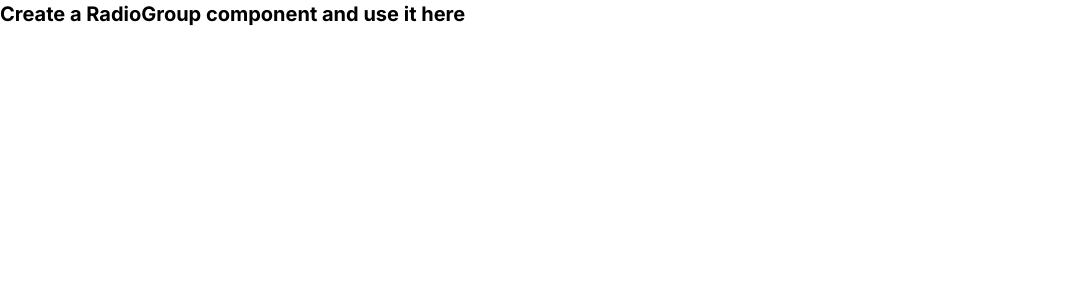
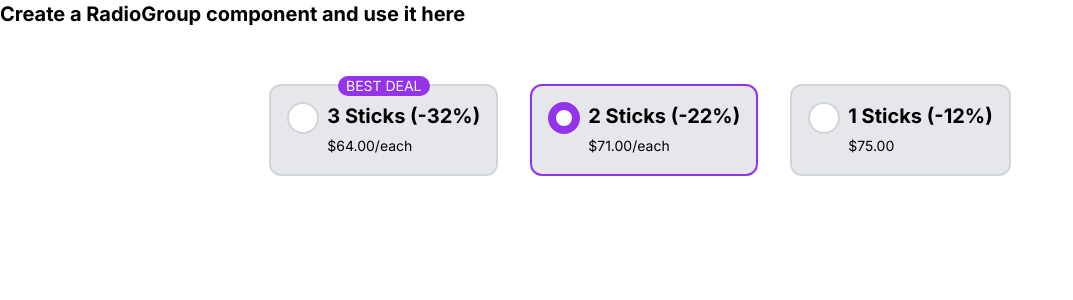
Before and after one commit to zain-adtracktiv/frontend-test, a Next.js app: page / in a window 1280 px wide. Shown: the top 300 px of the page, without its empty margins (0-1073 px from the left). Built offline with nearby package versions, Linux system fonts and the light colour scheme.

Commit message:
Ayyan commit

```diff
--- a/app/page.tsx
+++ b/app/page.tsx
@@ -1,7 +1,10 @@
+import RadioGroup from "@/components/RadioGroup";
+
 export default function Home() {
   return (
     <div className="text-xl font-bold">
       Create a RadioGroup component and use it here
+      <RadioGroup/>
     </div>
   );
 }
--- /dev/null
+++ b/components/RadioGroup.tsx
@@ -0,0 +1,17 @@
+'use client'
+import React, {useState} from 'react'
+import SingleRadio from './SingleRadio';
+
+const RadioGroup = () => {
+    const [activeRadio, setActiveRadio] = useState(2)
+
+    return (
+        <div className='flex flex-wrap justify-center align-middle mt-10'>
+            <SingleRadio mainHeadline={"3 Sticks (-32%)"} smallText={"$64.00/each"} isActive={activeRadio === 1} setActive={() => setActiveRadio(1)} topText={"Best Deal"}/>
+            <SingleRadio mainHeadline={"2 Sticks (-22%)"} smallText={"$71.00/each"} isActive={activeRadio === 2} setActive={() => setActiveRadio(2)} topText={null}/>
+            <SingleRadio mainHeadline={"1 Sticks (-12%)"} smallText={"$75.00"} isActive={activeRadio === 3} setActive={() => setActiveRadio(3)} topText={null}/>
+        </div>
+    )
+}
+
+export default RadioGroup;
--- /dev/null
+++ b/components/SingleRadio.tsx
@@ -0,0 +1,30 @@
+import React from 'react';
+
+type SingleRadioProps =  {
+    mainHeadline:string;
+    smallText:string;
+    isActive: boolean;
+    topText:string|null;
+    setActive:() => void;
+  }
+
+const SingleRadio: React.FC<SingleRadioProps> = ({mainHeadline, smallText, isActive, topText,setActive }) => {
+  return (
+    <div className='flex justify-center relative m-4 cursor-pointer' onClick={setActive}>
+
+        {topText && (
+            <div className='absolute text-sm font-normal uppercase bg-purple-600 px-2 text-white rounded-xl -top-2'>{topText}</div>
+        )}
+
+    <div className={`flex align-top space-x-2 border-2 ${isActive ? 'border-purple-600' : 'border-gray-300'} bg-gray-200 rounded-xl w-fit p-4`}>
+      <div className={`left w-8 h-8 rounded-full  ${isActive ? 'border-purple-600 border-8' : 'border-gray-300 border-2'} bg-white`}></div>
+      <div className='right'>
+        <h1 className='text-xl font-bold'>{mainHeadline &&mainHeadline}</h1>
+        <span className='text-sm font-normal'>{smallText &&smallText}</span>
+      </div>
+    </div>
+    </div>
+  );
+}
+
+export default SingleRadio;
```
